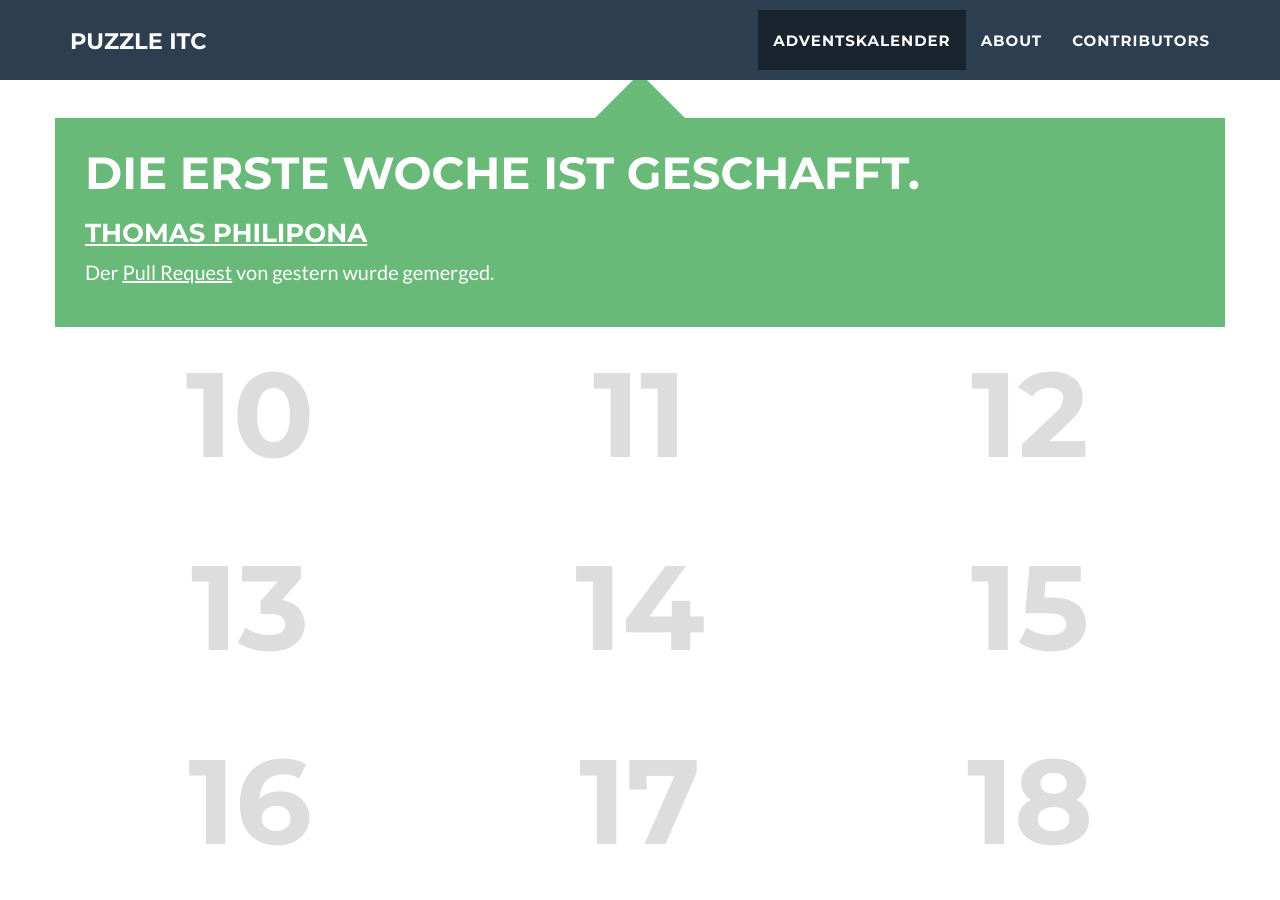
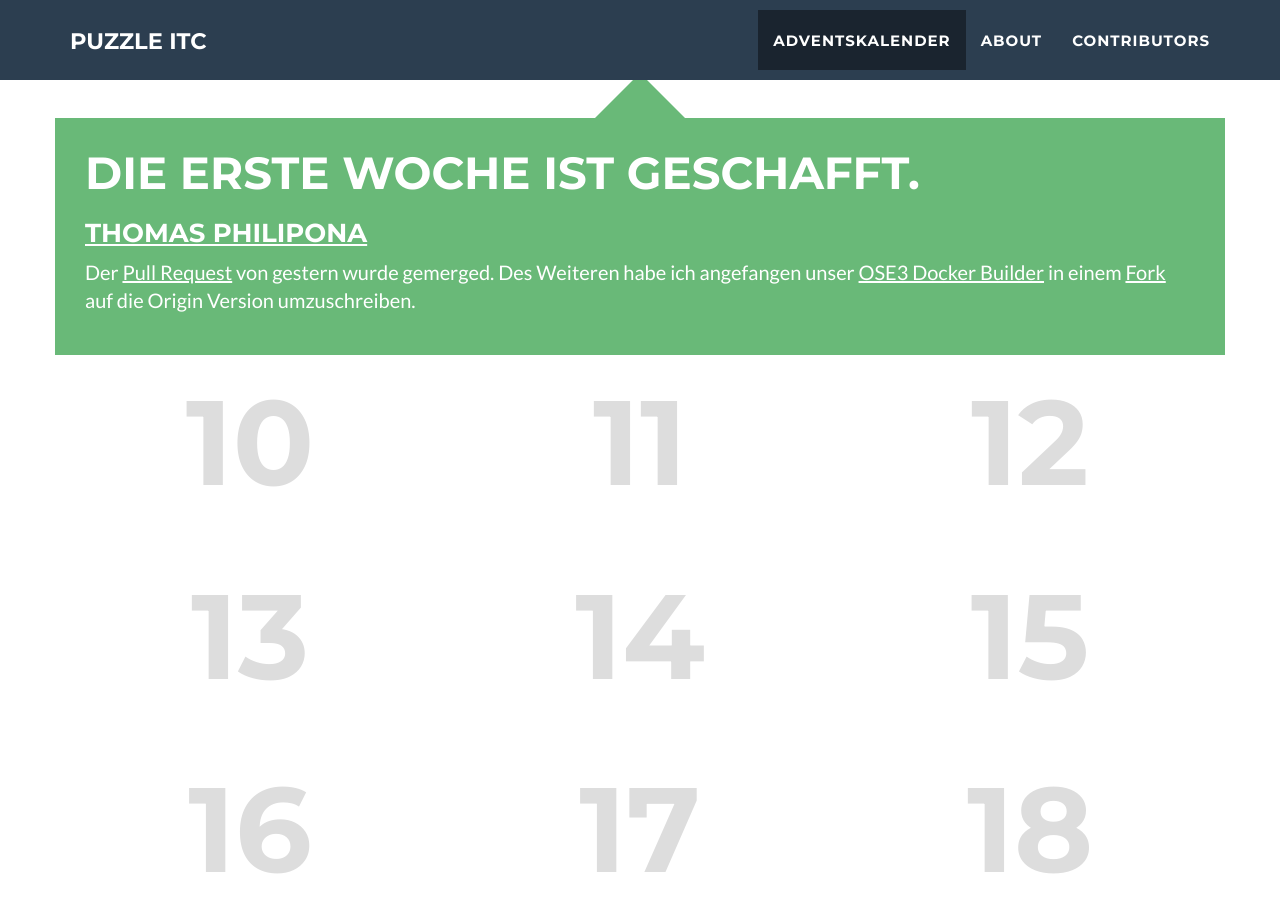
Before and after one commit to puzzle/opensource-advent-challenge-2015, a Jekyll site: the page built from index.html, in a window 1280 px wide and 900 px high, scrolled down 1551 px. Built offline with Jekyll 4.4.1, drawn with Linux system fonts in a browser that asks for light colours; nearby versions of some CDN libraries.

Commit message:
added second contribution

```diff
--- a/_doors/08.markdown
+++ b/_doors/08.markdown
@@ -6,4 +6,4 @@ active: true
 
 
 ### [Thomas Philipona](https://github.com/phil-pona)
-Der [Pull Request](https://github.com/openshift/sti-wildfly/pull/65) von gestern wurde gemerged.
+Der [Pull Request](https://github.com/openshift/sti-wildfly/pull/65) von gestern wurde gemerged. Des Weiteren habe ich angefangen unser [OSE3 Docker Builder](https://github.com/puzzle/puzzle-ose3-docker-builder) in einem [Fork](https://github.com/phil-pona/puzzle-ose3-docker-builder) auf die Origin Version umzuschreiben.
```
